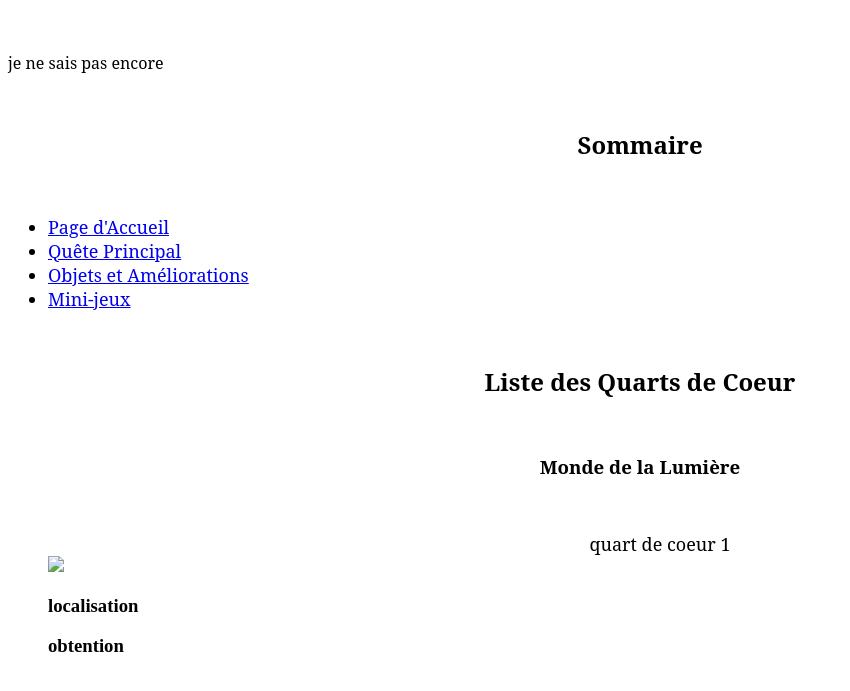
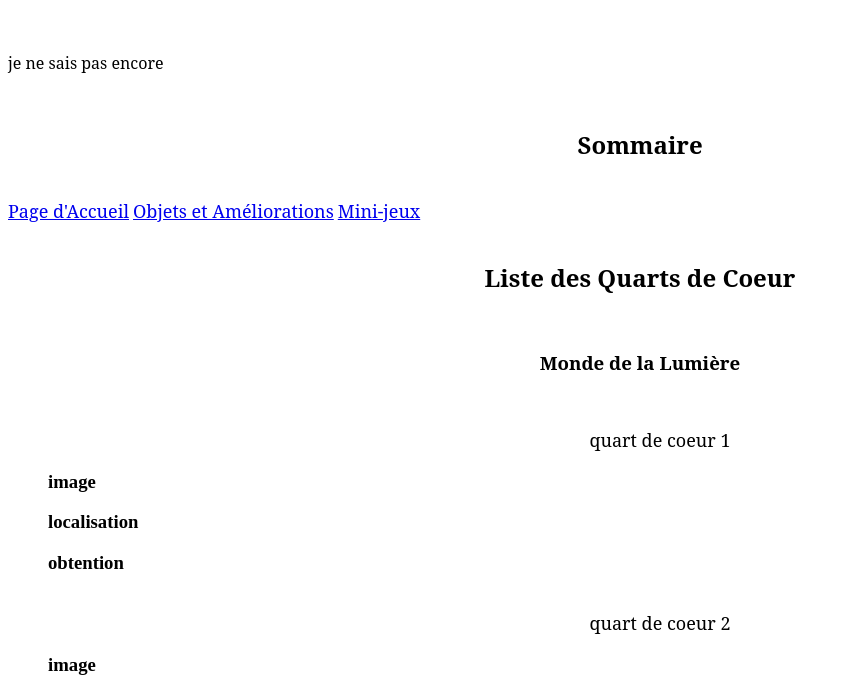
Before and after one commit to Infinyblood1/Site-Solution-Zelda-A-Link-To-The-Past, a plain HTML site: page quartsdecoeur.html in a window 1280 px wide. Shown: the part 86-777 px from the top of the page, without its empty margins (0-850 px from the left). Drawn offline with Linux system fonts and the light colour scheme.

Commit message:
Add files via upload

```diff
--- a/quartsdecoeur.html
+++ b/quartsdecoeur.html
@@ -14,12 +14,11 @@
 	<br>
 	<h2 class = "titre">Sommaire</h2>
 	<br>
-	<ul>
-		<li class = "ligne"><a href ="index.html">Page d'Accueil</a></li>
-		<li class = "ligne"><a href ="queteprincipal.html">Quête Principal</a></li>
-		<li class = "ligne"><a href ="objetsetameliorations.html">Objets et Améliorations</a></li>
-		<li class = "ligne"><a href ="minijeux.html">Mini-jeux</a></li>
-	</ul>
+	<nav>
+		<a class = "ligne" href ="index.html">Page d'Accueil</a>
+		<a class = "ligne" href ="objetsetameliorations.html">Objets et Améliorations</a>
+		<a class = "ligne" href ="minijeux.html">Mini-jeux</a>
+	</nav>
 	<br>
 	<h2 class = "titre">Liste des Quarts de Coeur</h2>
 	<br>
@@ -27,7 +26,7 @@
 	<br>
 	<ul>
 		<li class = "ligne2">quart de coeur 1</li>
-		<img src="quartsdecoeur.jpg">
+		<h3>image</h3>
 		<h3>localisation</h3>
 		<h3>obtention</h3>
 		<br>
```
Also changed, not shown: index.html (+0 -1 lines), minijeux.html (+0 -1 lines), objetsetameliorations.html (+0 -1 lines), image/quartsdecoeur.jpg (added).
